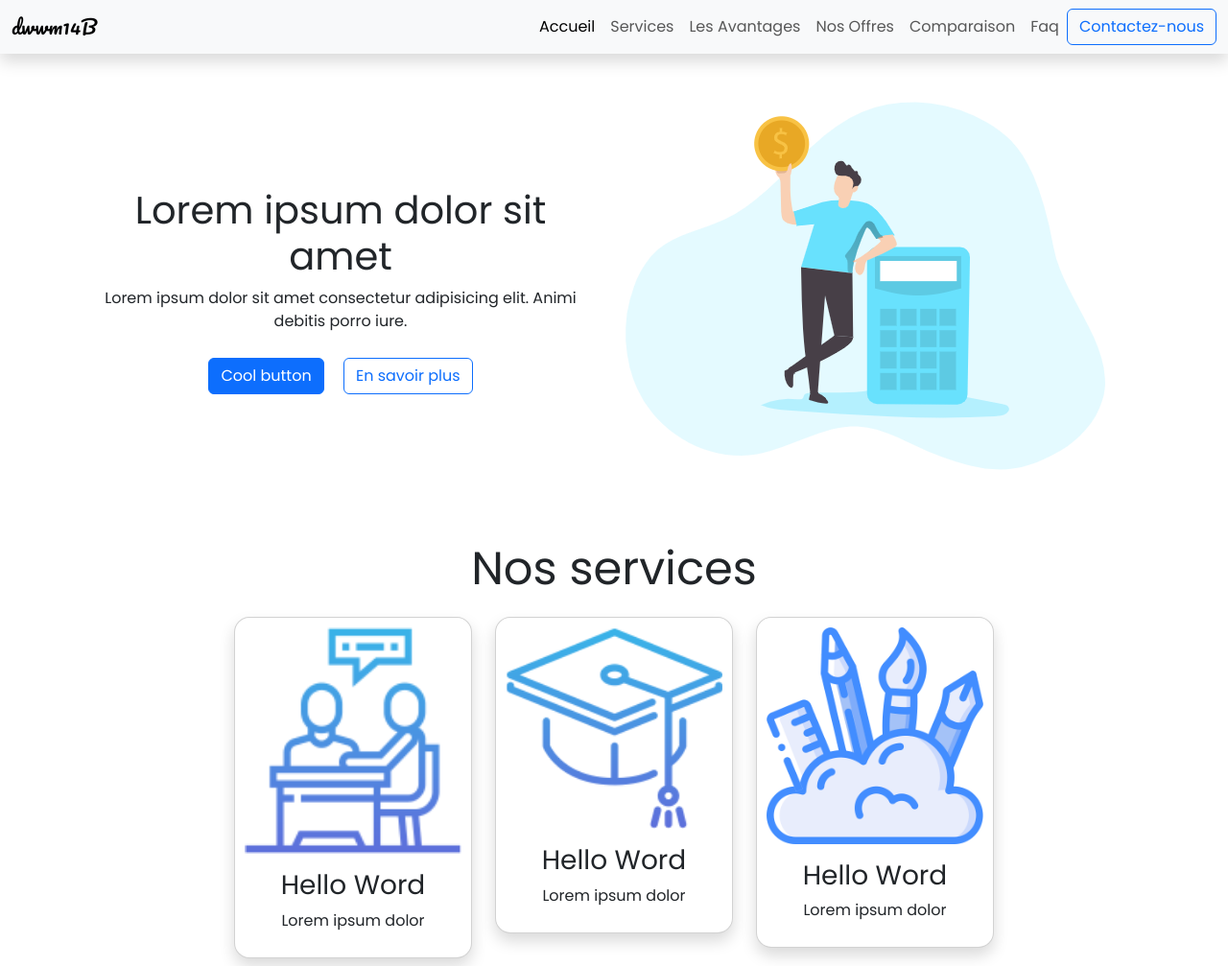
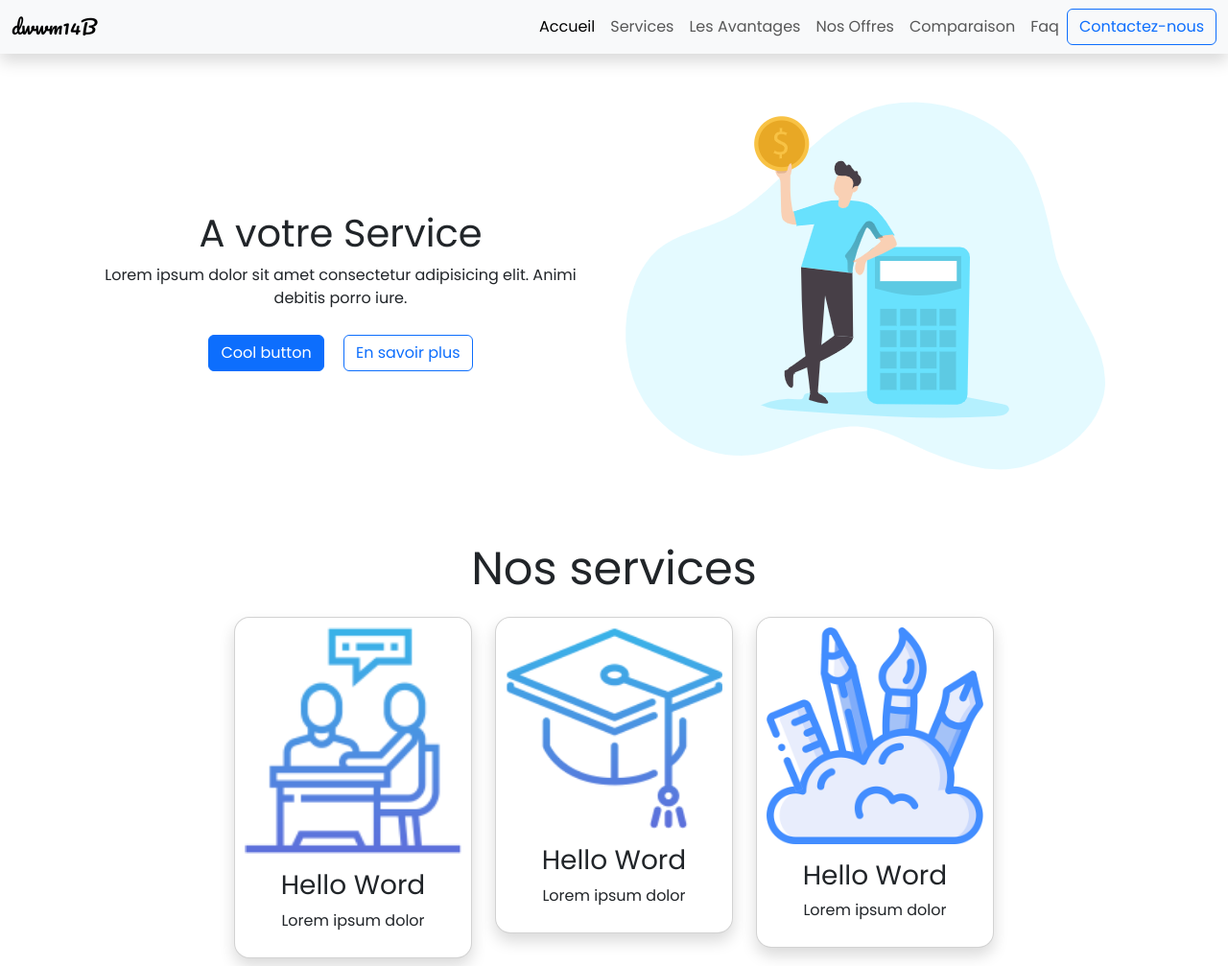
Before and after one commit to dmxdav/bootstrap_projet, a plain HTML site: page index.html in a window 1280 px wide. Shown: the top 1007 px of the page at 96% size. Drawn offline with nearby package versions, Linux system fonts and the light colour scheme.

```diff
--- a/index.html
+++ b/index.html
@@ -106,7 +106,7 @@
           <div
             class="text-center col-md-6 d-flex flex-column justify-content-center align-items-center">
             <div class="_text-box">
-              <h1>Lorem ipsum dolor sit amet</h1>
+              <h1>A votre Service</h1>
               <p>
                 Lorem ipsum dolor sit amet consectetur adipisicing elit. Animi
                 debitis porro iure.
```
Also changed, not shown: 2 other files.
